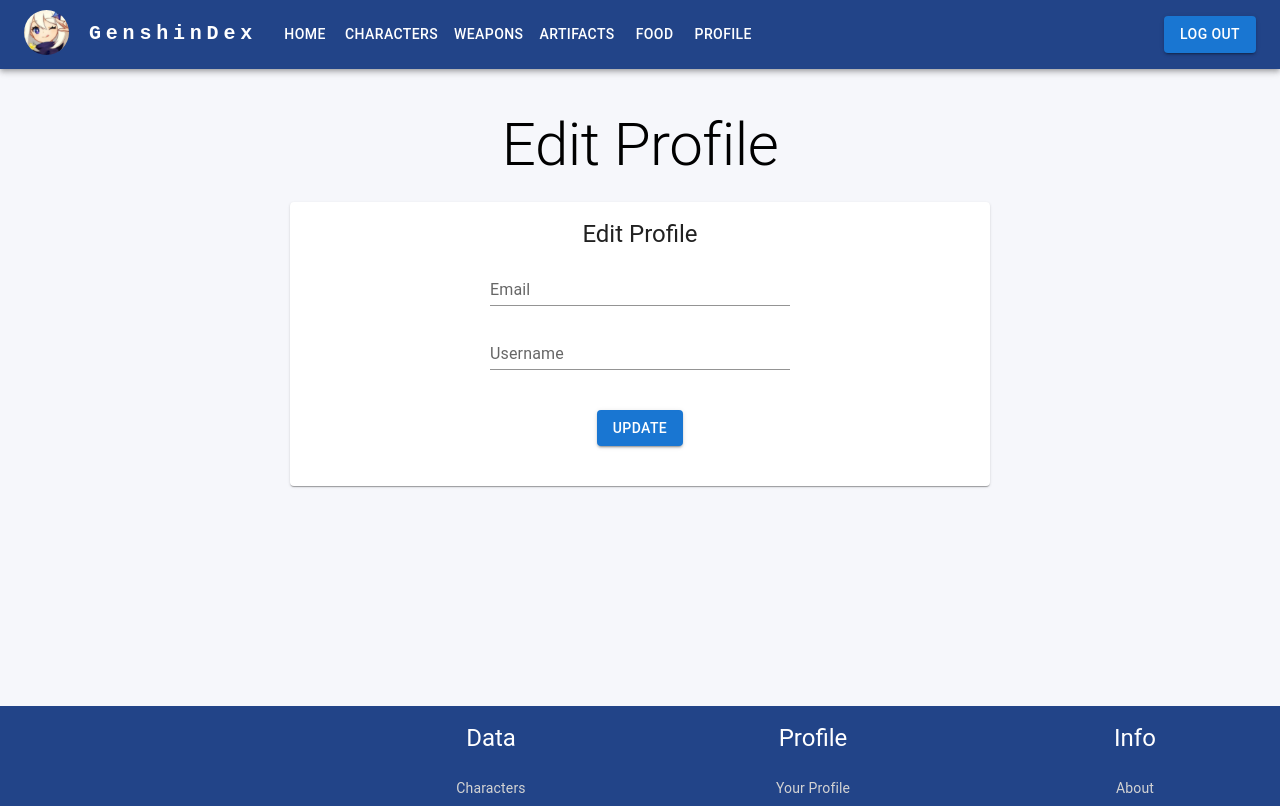
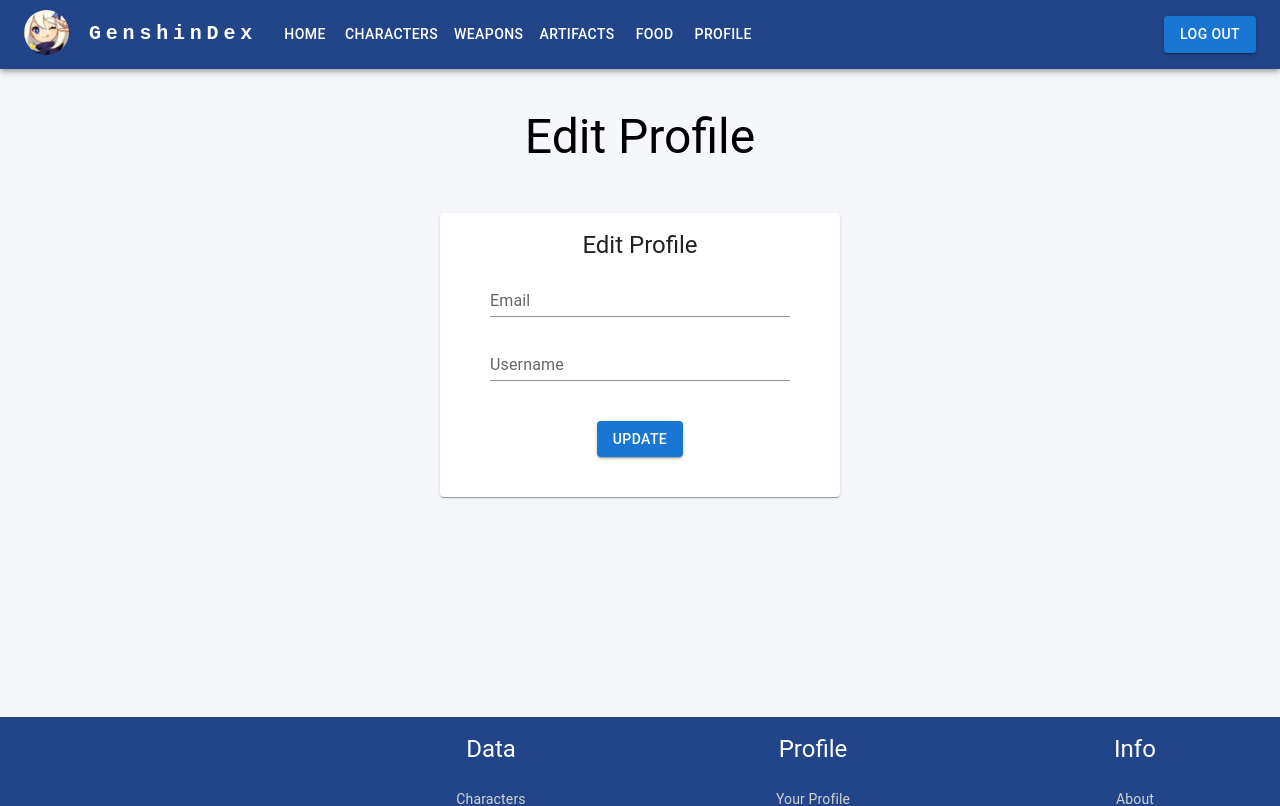
Before and after one commit to Katsumac/genshindex, a React (Vite) app in the folder client/: page /editprofile in a window 1280 px wide. Shown: the top 806 px of the page. Built offline with nearby package versions, Linux system fonts and the light colour scheme.

Commit message:
Changed EditProfile styling

```diff
--- a/client/src/EditProfile.jsx
+++ b/client/src/EditProfile.jsx
@@ -1,24 +1,20 @@
-import { useEffect, useState } from "react";
+import { useEffect } from "react";
 
 import EditProfileForm from "./components/EditProfileForm";
 import Typography from '@mui/material/Typography';
+import Stack from "@mui/material/Stack";
 
 export default function EditProfile() {
-        const [message, setMessage] = useState("");
-
         useEffect(() => {
-            // fetch("http://localhost:8080/editprofile")
-            //     .then(response => response.json())
-            //     .then(data => setMessage(data.message))
-            //     .catch(e => `Error: ${e}`);
             document.title = "Edit Profile | GenshinDex";
         }, []);
 
         return (
             <div>
-                <Typography variant="h2" gutterBottom> Edit Profile </Typography>
-                <EditProfileForm />
-                {/* <h1>{ message }</h1> */}
+                <Typography variant="h3" component="h2" sx={{ mb: 6 }}>Edit Profile</Typography>
+                <Stack direction="row" justifyContent="center" >
+                    <EditProfileForm />
+                </Stack>
             </div>
         )
 }
--- a/client/src/components/EditProfileForm.jsx
+++ b/client/src/components/EditProfileForm.jsx
@@ -23,7 +23,7 @@ export default function EditProfileForm() {
 
     return (
         <div>
-            <Card sx={{ maxWidth: 700 }} style={{ textAlign: "center", margin: "auto" }}>
+            <Card sx={{ minWidth: 400, mx: 2 }} style={{ textAlign: "center"}}>
                 <CardContent>
                     <Typography variant="h5" gutterBottom>Edit Profile</Typography>
                     <div id="editEmailInput">
```
